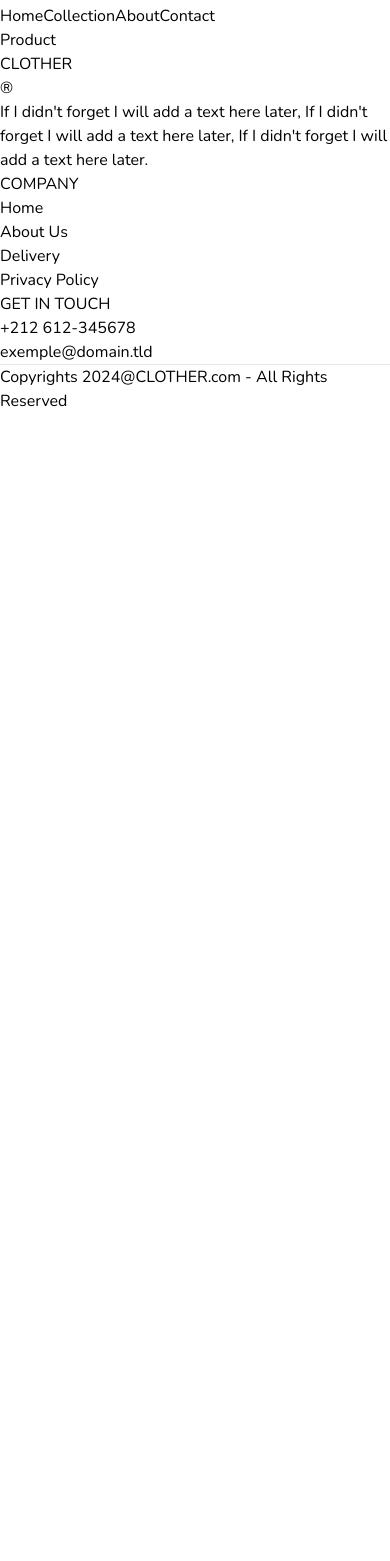
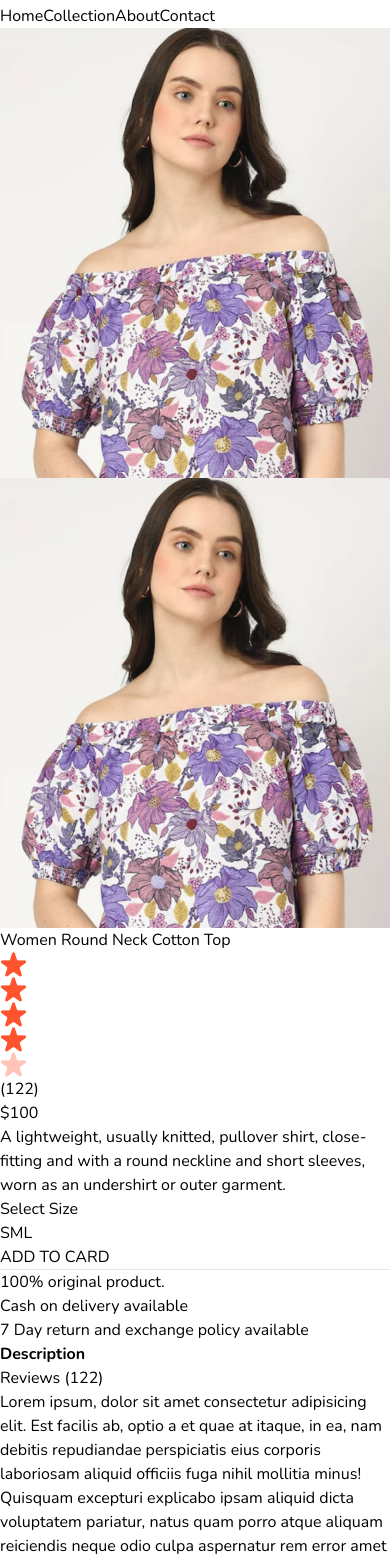
Before and after one commit to Jalal-Elhajouji/Clother, a React (Vite) app: page /product/aaaaa in a window 390 px wide. Shown: the part 432-1993 px from the top of the page. Before the commit the page ends 845 px from the top, so only its background shows below. Built offline with nearby package versions, Linux system fonts and the light colour scheme.

Commit message:
Create product page

```diff
--- a/src/components/Footer.jsx
+++ b/src/components/Footer.jsx
@@ -3,8 +3,9 @@
 
 const Footer = () => {
     return (
-        <div>
-            <div className='flex flex-col sm:grid grid-cols-[3fr_1fr_1fr] gap-14 my-10 mt-40 text-sm'>
+        <div className='mt-28 '>
+            <hr />
+            <div className='flex flex-col sm:grid grid-cols-[3fr_1fr_1fr] gap-14 my-10 text-sm'>
 
                 <div>
                     <Link to='/' className='flex items-baseline'>
@@ -36,11 +37,11 @@
 
             <div>
                 <hr />
-                <p className='py-5 text-sm text-center '>Copyrights 2024@CLOTHER.com - All Rights Reserved</p>
+                <p className='py-5 text-sm text-center '>Copyrights 2024@CLOTHER.tld - All Rights Reserved</p>
             </div>
 
         </div>
     )
 }
 
-export default Footer
+export default Footer;
--- a/src/components/Hero.jsx
+++ b/src/components/Hero.jsx
@@ -18,7 +18,7 @@
                     </div>
                 </div>
             </div>
-            <img src={assets.hero_img} className='w-full sm:w-1/2 h-56 sm:h-auto object-cover' alt="" />
+            <img src={assets.hero_img} className='w-full sm:w-1/2 sm:h-auto object-cover' alt="img" />
         </div>
     )
 }
--- a/src/index.css
+++ b/src/index.css
@@ -18,6 +18,10 @@
     font-style: normal;
   }
 
+::-webkit-scrollbar{
+    display: none;
+}
+
 @media (max-width: 640px) {
     a.active{
         background-color: #27272A;
--- a/src/pages/Collection.jsx
+++ b/src/pages/Collection.jsx
@@ -6,7 +6,7 @@
 
 const Collection = () => {
 
-  const { products, search } = useContext(ShopContext);
+  const { products, search, showSearch } = useContext(ShopContext);
   const [showFilter, setShowFilter] = useState(false);
   const [filteredProducts, setFilteredProducts] = useState([]);
   const [category, setCategory] = useState([]);
@@ -37,7 +37,7 @@
 
     let productsreplica = products.slice();
 
-    if ( search ) {
+    if ( search && showSearch ) {
       productsreplica = productsreplica.filter(item => item.name.toLowerCase().includes(search.toLowerCase()));
     }
 
@@ -74,7 +74,7 @@
 
   useEffect(() => {
     applyFilter();
-  }, [category, subCategory, search])
+  }, [category, subCategory, search, showSearch])
 
   useEffect(() => {
     sortProducts();
--- a/src/pages/Product.jsx
+++ b/src/pages/Product.jsx
@@ -1,9 +1,96 @@
-import React from 'react'
+import React, { useContext, useEffect, useState } from 'react';
+import { useParams } from 'react-router-dom';
+import { ShopContext } from '../context/ShopContext';
+import { assets } from '../assets/assets';
 
 const Product = () => {
-  return (
-    <div>Product</div>
-  )
+
+  const { productId } = useParams();
+  const { products, currency } = useContext(ShopContext);
+  const [productData, setProductData] = useState(false);
+  const [image, setImage] = useState('');
+  const [size, setSize] = useState('');
+
+  const fetchProductData = async () => {
+    products.map((item) => {
+      if (item._id === productId) {
+        setProductData(item);
+        setImage(item.image[0]);
+        return null;
+      }
+    })
+  };
+
+  useEffect(() => {
+    fetchProductData();
+  }, [products]);
+
+  return productData ? (
+    <div className='border-t-2 pt-10 transition-opacity ease-in duration-500 opcaity-100'>
+      <div className='flex gap-12 flex-col sm:flex-row'>
+
+        {/* Product Images */}
+
+        <div className='flex-1 flex flex-col-reverse gap-3 sm:flex-row'>
+          <div className='flex sm:flex-col overflow-x-auto sm:overflow-y-scroll justify-between sm:justify-normal sm:w-[18.7%] w-full'>
+            {
+              productData.image.map((item, index) => (
+                <img onClick={() => { setImage(item) }} src={item} key={index} className='w-[24%] sm:w-full sm:mb-3 flex-shrink-0 cursor-pointer' alt="" />
+              ))
+            }
+          </div>
+          <div className='w-full sm:[w-80%] '>
+            <img className='w-full h-auto' src={image} alt="" />
+          </div>
+        </div>
+
+        {/* Product Info */}
+
+        <div className='flex-1'>
+          <h1 className='font-medium text-2xl mt-2'>{productData.name}</h1>
+          <div className='flex items-center gap-1 mt-2'>
+            <img src={assets.star_icon} alt="" className="w- 3 5" />
+            <img src={assets.star_icon} alt="" className="w- 3 5" />
+            <img src={assets.star_icon} alt="" className="w- 3 5" />
+            <img src={assets.star_icon} alt="" className="w- 3 5" />
+            <img src={assets.star_dull_icon} alt="" className="w- 3 5" />
+            <p className='pl-2'>(122)</p>
+          </div>
+          <p className='mt-5 text-3xl font-medium '>{currency}{productData.price}</p>
+          <p className='mt-5 text-zinc-500 md:w-4/5'>{productData.description}</p>
+          <div className='flex flex-col gap-4 my-8'>
+            <p >Select Size</p>
+            <div className='flex gap-2'>
+              {
+                productData.sizes.map((item, index) => (
+                  <button onClick={() => (setSize(item))} className={`border-2 py-2 px-4 bg-zinc-100 ${item === size ? 'border-yellow-600' : ''}`} key={index}>{item}</button>
+                ))
+              }
+            </div>
+          </div>
+          <button className='bg-black text-white px-8 py-3 text-sm active:bg-zinc-700'>ADD TO CARD</button>
+          <hr className='mt-8 sm:w-4/5 ' />
+          <div className='text-sm text-zinc-500 mt-5 flex flex-col gap-1'>
+            <p>100% original product.</p>
+            <p>Cash on delivery available</p>
+            <p>7 Day return and exchange policy available</p>
+          </div>
+        </div>
+      </div>
+      {/* Description and reviews */}
+      <div className='mt-20'>
+        <div className='flex '>
+          <b className='border px-5 py-3 text-sm '>Description</b>
+          <p className='border px-5 py-3 text-sm'>Reviews (122)</p>
+        </div>
+        <div className='flex flex-col gap-4 border p-6 text-sm text-zinc-500'>
+          <p>Lorem ipsum, dolor sit amet consectetur adipisicing elit. Est facilis ab, optio a et quae at itaque, in ea, nam debitis repudiandae perspiciatis eius corporis laboriosam aliquid officiis fuga nihil mollitia minus! Quisquam excepturi explicabo ipsam aliquid dicta voluptatem pariatur, natus quam porro atque aliquam reiciendis neque odio culpa aspernatur rem error amet veniam nulla fugit. Ipsam dolores quae doloribus?</p>
+          <p>Lorem ipsum dolor, sit amet consectetur adipisicing elit. Numquam consequatur, error asperiores molestiae animi quod voluptatem, facilis quaerat dignissimos odio ipsum hic molestias minus corrupti ratione voluptatibus repudiandae quae, quam laudantium aut iure soluta dolor enim vitae! Repellat eius ea expedita obcaecati illo debitis eos? Vel quaerat ipsum molestiae nihil!</p>
+        </div>
+      </div>
+
+    </div>
+  ) : <div className='opacity-0'></div>
 }
 
 export default Product
```
